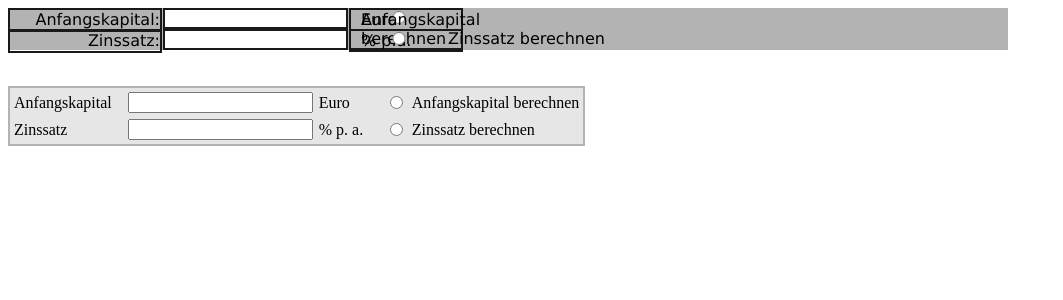
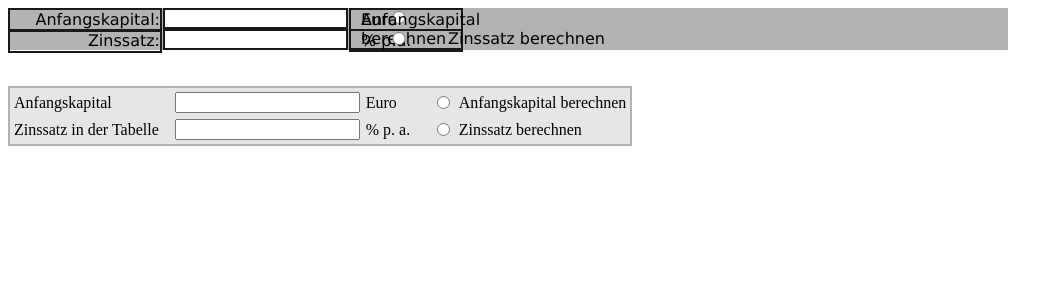
Before and after one commit to mbest80/test, an Angular app: page / in a window 1280 px wide. Shown: the top 300 px of the page, without its empty margins (0-1063 px from the left). Built offline with nearby package versions, Linux system fonts and the light colour scheme.

Commit message:
Änderung lable Zeile 2

```diff
--- a/src/app/_template/template-rechner/template-rechner.component.html
+++ b/src/app/_template/template-rechner/template-rechner.component.html
@@ -38,7 +38,7 @@ zum Einstellen der Rechneroptionen-->
 		</tr>
 				<tr>
 			<td>
-				<label>Zinssatz</label>
+				<label>Zinssatz in der Tabelle</label>
 			</td>
 			<td>
 				<input class="eingabe">
```
